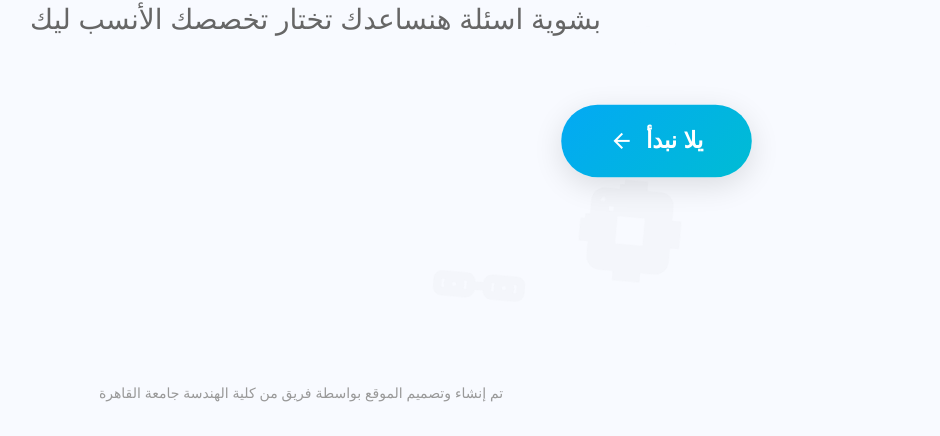
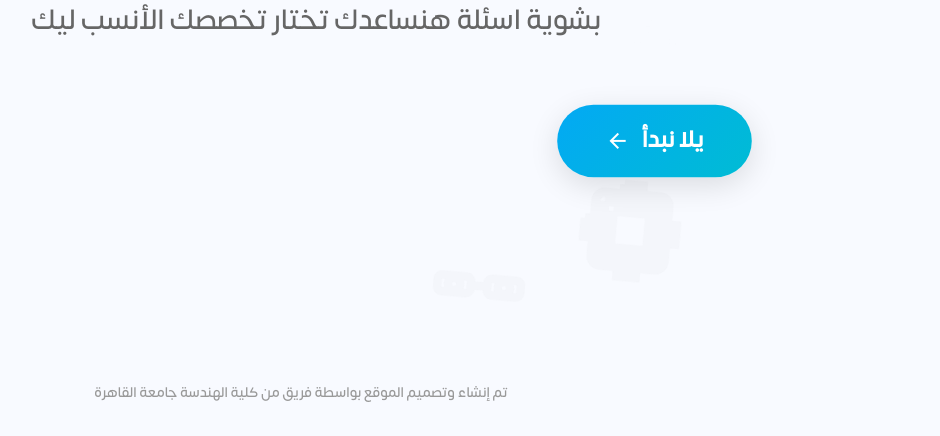
Before and after one commit to anticarpet/CUFEdeptsquiz, a website: page src/landing.html in a window 1280 px wide. Shown: the part 364-800 px from the top of the page, without its empty margins (339-1279 px from the left). Drawn offline with nearby package versions, Linux system fonts and the light colour scheme; the site is published under a folder, as on GitHub Pages, so addresses that start at the root find nothing.

Commit message:
Fixed some relative path issues

```diff
--- a/src/styles/style.css
+++ b/src/styles/style.css
@@ -43,7 +43,7 @@ body {
 
 @font-face {
   font-family: "Somar";
-  src: url("/src/fonts/SomarMedium.otf") format("opentype");
+  src: url("../fonts/SomarMedium.otf") format("opentype");
   font-weight: normal;
   font-style: normal;
 }
```
Also changed, not shown: index.html (+1 -1 lines).
